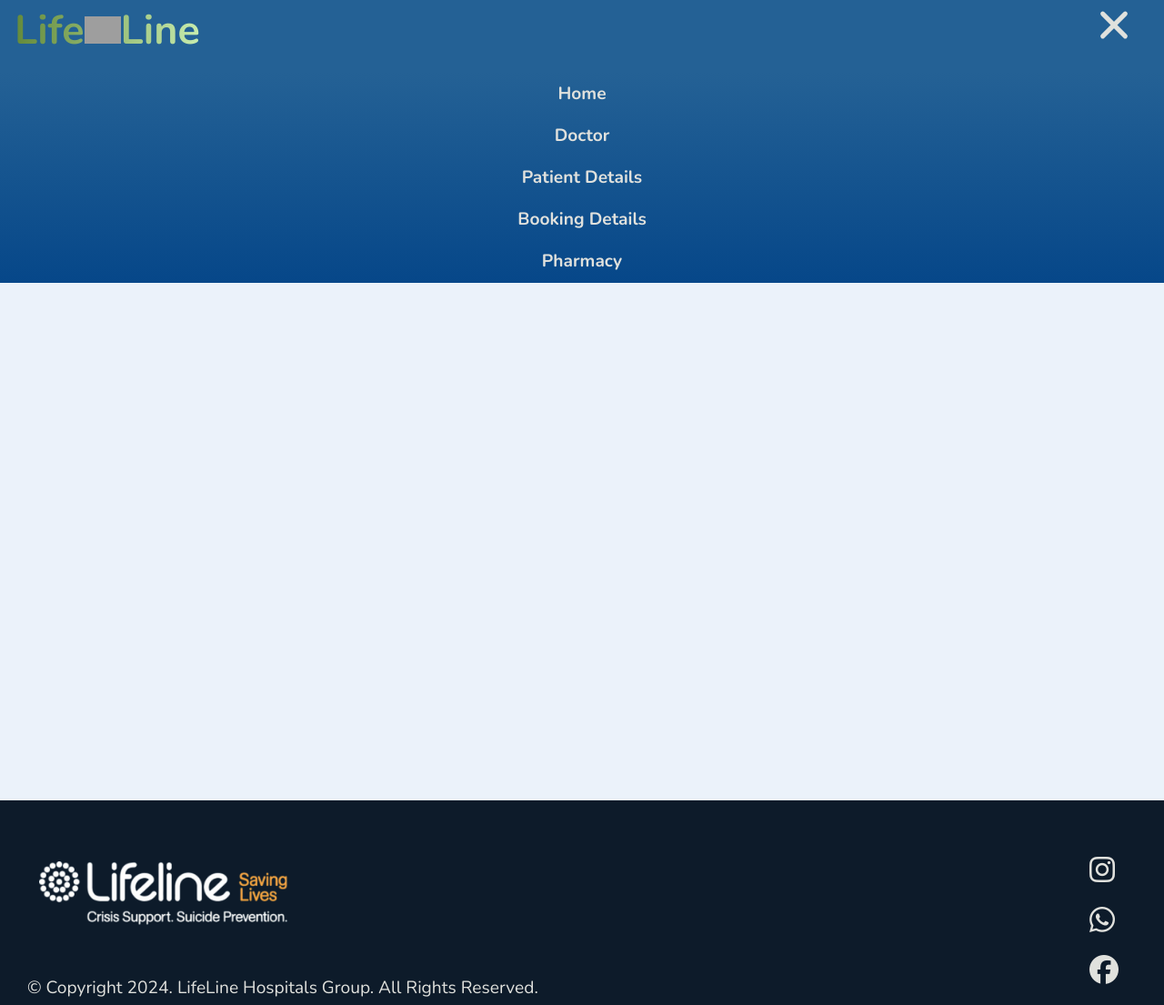
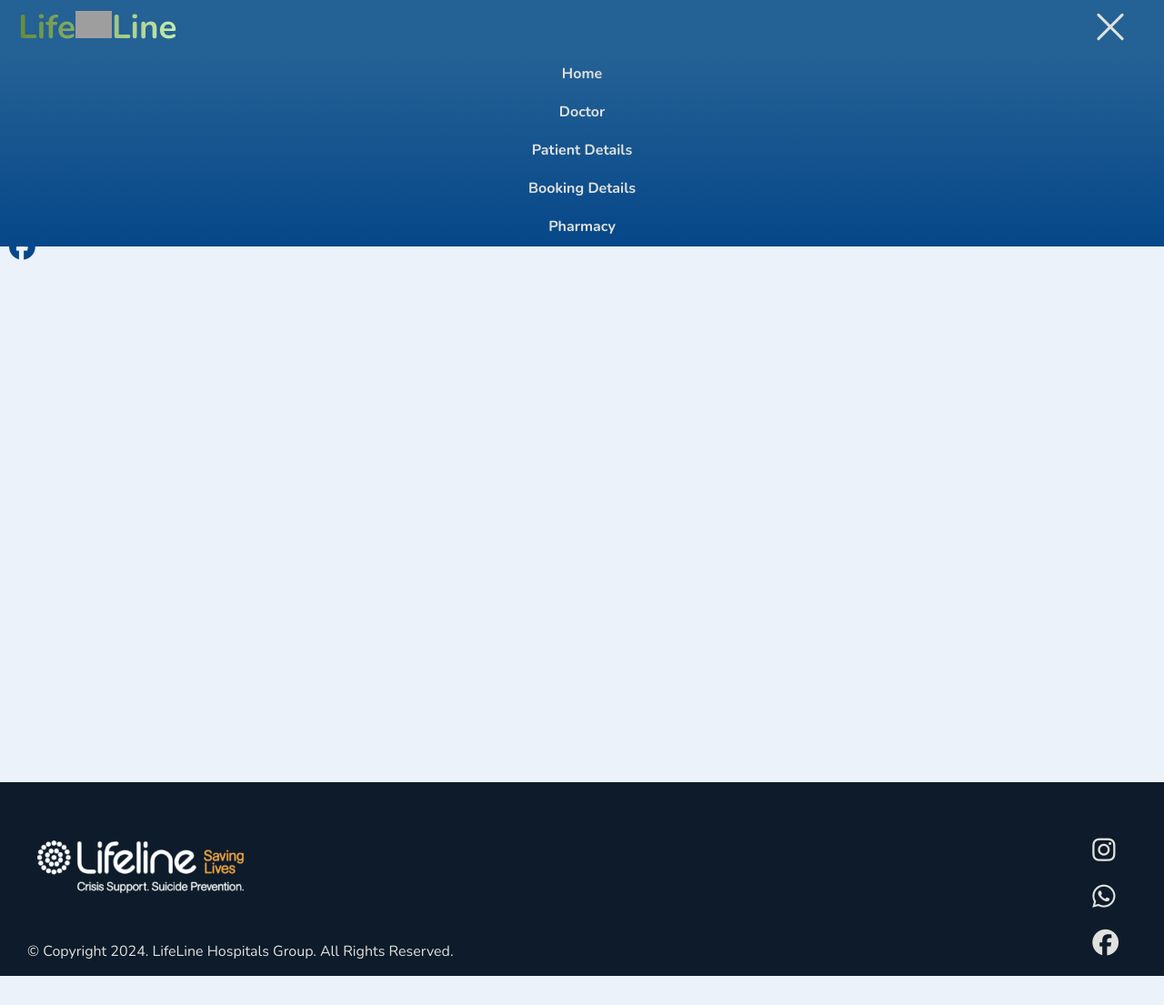
Before and after one commit to kowtechenthusiast/hospital-database, a Flask app: page /bookdetail in a window 1280 px wide. Shown: the whole page at 91% size. After the commit the page ends 1073 px from the top, so only its background shows below. Run offline with Flask 3, Linux system fonts and the light colour scheme; the visitor is signed in with stand-in values (Sample User, id 1); data comes from the database, SQL or seed files in the repository; data that the repository does not hold is empty; grey boxes are pictures that could not be loaded.

Commit message:
Fix in layout

```diff
--- a/main.py
+++ b/main.py
@@ -6,6 +6,9 @@ from werkzeug.security import generate_password_hash,check_password_hash
 from flask_login import login_user,logout_user,login_manager,LoginManager
 from flask_login import login_required,current_user
 import os
+from dotenv import load_dotenv
+
+load_dotenv()
 
 local_server=True
 app = Flask(__name__, template_folder='templates')
--- a/requirements.txt
+++ b/requirements.txt
@@ -22,6 +22,7 @@ pillow==11.2.1
 PyMySQL==1.1.1
 pyparsing==3.2.3
 python-dateutil==2.9.0.post0
+python-dotenv==1.1.1
 pytz==2025.2
 scikit-learn==1.6.1
 scipy==1.15.3
--- a/static/style.css
+++ b/static/style.css
@@ -39,15 +39,15 @@ header {
 }
 
 #menu-bar {
-  font-size: 2rem;
-  padding: 0.2rem 1rem 1rem;
+  font-size: 1.5rem;
+  padding: 5px 20px;
   display: flex;
   flex-flow: row nowrap;
   justify-content: space-between;
 }
 
 #menu-bar h1 {
-  font-size: 2.8rem;
+  font-size: 2.3rem;
   font-weight: bolder;
   background: linear-gradient(to right, #648a3b, #c7ecae);
   /* -webkit-background-clip: text; */
@@ -64,6 +64,7 @@ header {
   justify-content: center;
   align-items: center;
   position: relative;
+  font-size: 1.8rem;
 }
 
 #icon,
@@ -71,7 +72,7 @@ header {
 #icon::before {
   background-color: var(--COLOR);
   width: 40px;
-  height: 5px;
+  height: 3px;
   border-radius: 5px;
   position: absolute;
   transition: all 0.8s;
@@ -147,6 +148,7 @@ ul a {
   font-weight: bold;
   display: block;
   padding: 10px;
+  font-size: 1rem;
   /* border-top: 1px solid var(--COLOR); */
 }
 
@@ -159,7 +161,7 @@ li a:hover {
 }
 
 #social {
-  font-size: 2rem;
+  font-size: 1.8rem;
   display: flex;
   flex-flow: column nowrap;
   position: fixed;
@@ -197,17 +199,17 @@ li a:hover {
 }
 
 #side-bar a {
-  font-size: 1.3rem;
+  font-size: 1rem;
   font-weight: bold;
   text-decoration: none;
   color: var(--COLOR);
-  padding: 15px 20px 15px 40px;
-  margin: 15px 5px;
+  padding: 10px 20px;
+  margin: 10px;
   border-radius: 20px;
 }
 
 #side-bar {
-  max-width: 40vw;
+  max-width: 15vw;
   border: 1px solid var(--COLOR);
   display: none;
   flex-flow: column nowrap;
@@ -300,7 +302,7 @@ main h1 {
 }
 
 #footer i {
-  font-size: 2rem;
+  font-size: 1.8rem;
 }
 
 #copy {
@@ -308,4 +310,5 @@ main h1 {
   top: 30px;
   color: inherit;
   background-color: inherit;
+  font-size: 1rem;
 }
--- a/templates/base.html
+++ b/templates/base.html
@@ -2,7 +2,7 @@
 <html lang="en">
   <head>
     <meta charset="UTF-8" />
-    <meta name="viewport" content="width=device-width, initial-scale=0.67" />
+    <meta name="viewport" content="width=device-width, initial-scale=1.0" />
     <link
       rel="stylesheet"
       href="https://cdnjs.cloudflare.com/ajax/libs/font-awesome/6.5.2/css/all.min.css"
@@ -79,7 +79,7 @@
       <div id="footer">
         <div>
           <img
-            width="300px"
+            width="250px"
             src="../static/lifeline-1-removebg-preview.png"
             alt=""
           />
--- a/templates/bookdetail.html
+++ b/templates/bookdetail.html
@@ -2,14 +2,32 @@
 {% block css %}
 <style>
   #title {
-    margin-top: 20px;
-    font-family: "Roboto";
+    margin: 25px auto;
+    color: rgb(55, 55, 116);
+    display: inline-block;
+    position: relative;
+    left: 50%;
+    transform: translateX(-50%);
+    font-size: 2rem;
+  }
+
+  #title::after {
+    content: "";
+    width: 100%;
+    height: 8px;
+    background-color: rgb(64, 64, 105);
+    position: absolute;
+    left: 0;
+    bottom: -15px;
+    border-radius: 50%;
+    opacity: 0.7;
+    box-shadow: 3px 3px 15px rgb(55, 55, 116);
   }
   .booking-table {
     border-collapse: collapse;
     margin: 25px 0;
     font-size: 0.95rem;
-    width: 90vw;
+    width: 70%;
     border-radius: 5px 5px 0 0;
     overflow: hidden;
     box-shadow: 0 0 20px rgba(0, 0, 0, 0.15);
@@ -19,7 +37,7 @@
   .booking-table thead tr {
     background-color: #009879;
     color: fff;
-    font-size: 1.1rem;
+    font-size: 1rem;
     text-align: left;
     font-weight: bold;
   }
@@ -31,6 +49,7 @@
   .booking-table tbody tr {
     border-bottom: 1px solid #ddd;
     background-color: #b1f4b553;
+    font-size: 0.8rem;
   }
   .booking-table tbody tr:hover {
     background-color: transparent;
@@ -39,9 +58,9 @@
     border-bottom: 2px solid #009879;
   }
   .action {
-    width: 70px;
+    width: 60px;
     height: 30px;
-    font-size: 1.1rem;
+    font-size: 0.9rem;
     border-radius: 5px;
     outline: none;
     color: #fff;
--- a/templates/pharmacy.html
+++ b/templates/pharmacy.html
@@ -8,10 +8,11 @@ Life Line | Pharmacy
       #title {
             margin-top:20px;
             font-family: "Roboto", sans-serif;
+            font-size: 2rem;
       }
       .pharmacy-table {
             border-collapse: collapse;
-            margin: 25px 0;
+            margin: 20px 0;
             font-size: 0.9rem;
             min-width: 90vw;
             border-radius: 5px 5px 0 0;
@@ -32,6 +33,7 @@ Life Line | Pharmacy
        .pharmacy-table tbody tr {
             border-bottom: 1px solid #ddd;
             background-color: #b1f4b553;
+            font-size: 0.8rem;
        }
        .pharmacy-table tbody tr:hover{
             background-color: transparent;
--- a/templates/trigers.html
+++ b/templates/trigers.html
@@ -25,7 +25,6 @@ My Activity
             color: fff;
             text-align: left;
             font-weight: bold;
-            font-size: 1.05rem;
        }
        .doctor-table th, .doctor-table td {
             padding: 12px 15px;
@@ -33,6 +32,8 @@ My Activity
        .doctor-table tbody tr {
             border-bottom: 1px solid #ddd;
             background-color: #b1f4b553;
+                        font-size: 0.8rem;
+
        }
        .doctor-table tbody tr:hover{
             background-color: transparent;
```
Also changed, not shown: templates/doctor.html (+8 -8 lines), templates/doctordetails.html (+24 -3 lines), templates/index.html (+21 -17 lines), templates/login.html (+6 -5 lines), templates/patient.html (+11 -10 lines), templates/signup.html (+29 -36 lines).
